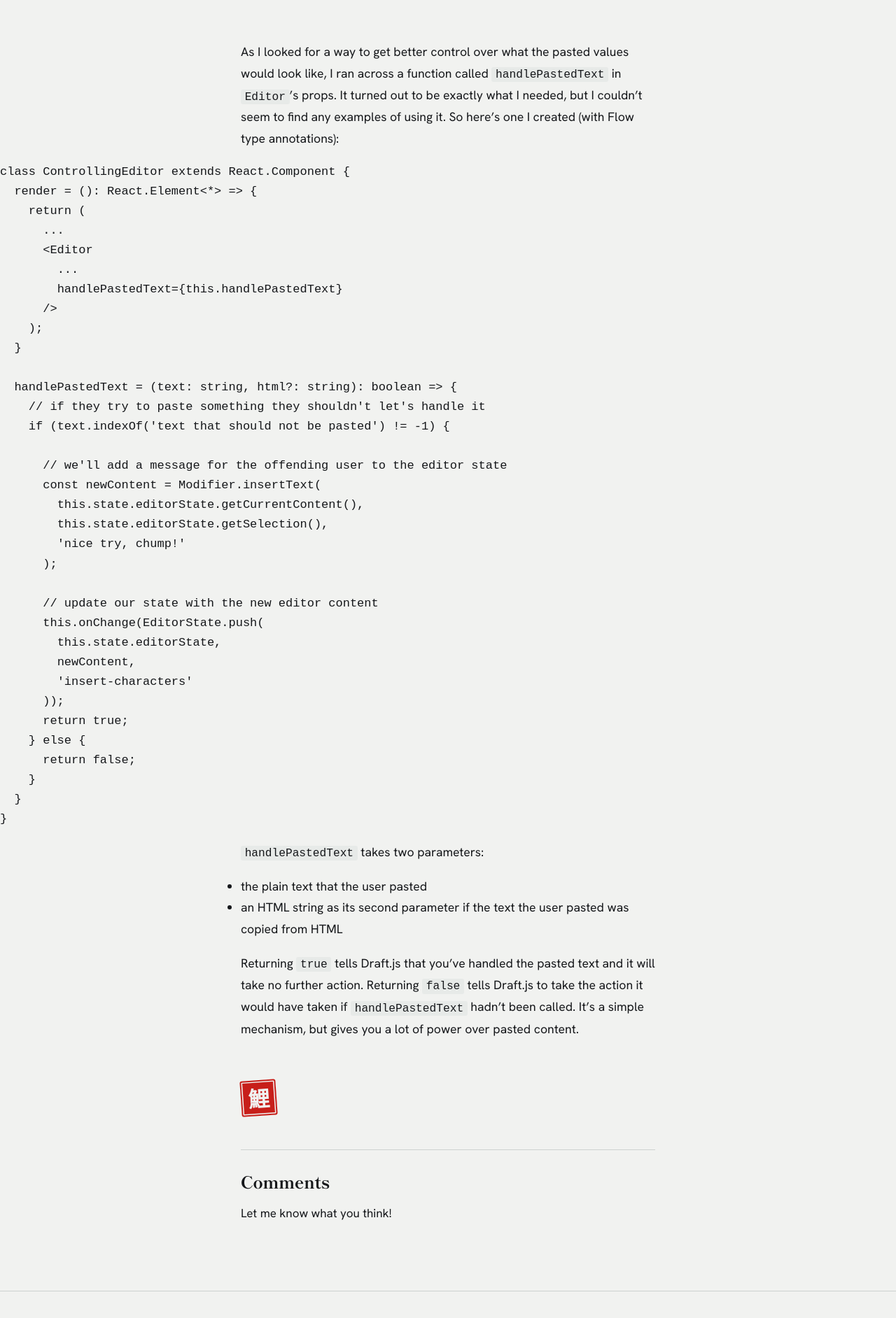
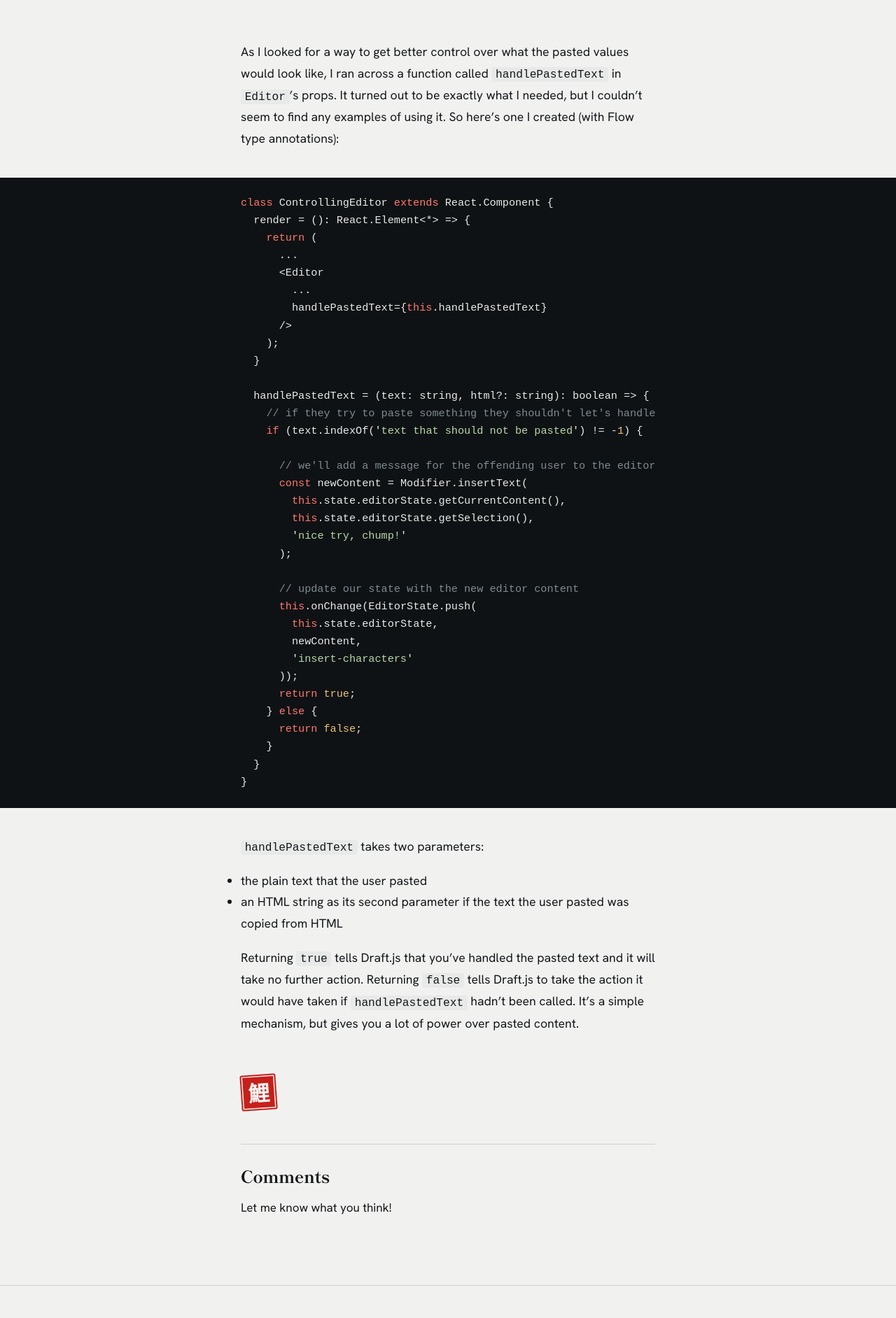
Before and after one commit to msiebert/msiebert.github.io, a Jekyll site: the page built from _posts/2016-12-30-draftjs-handling-pasted-content.md, in a window 1280 px wide. Shown: the part 1453-3337 px from the top of the page at 70% size. Built offline with Jekyll 4.4.1, drawn with Linux system fonts in a browser that asks for light colours; comment, search, counter and statistics services are not loaded.

Commit message:
Keep pages within narrow phone screens (#33)
Project and post tags had no spaces between their spans, so the tag row
could not wrap and pushed the home page wider than a phone. Tags now wrap
as a flex row, the list grids use minmax(0, 1fr), the header can wrap,
older posts' figure.highlight code blocks get the code-block styles (and
scroll inside the band), and long inline code can break.

Co-authored-by: Claude <noreply@anthropic.com>

```diff
--- a/assets/css/site.css
+++ b/assets/css/site.css
@@ -172,6 +172,7 @@ article.post .post-content :not(pre) > code {
   background: var(--wash);
   border-radius: 3px;
   font-size: 0.92em;
+  overflow-wrap: anywhere;
   padding: 0.1em 0.35em;
 }
 article.post .byline {
@@ -207,25 +208,29 @@ article.post #disqus_thread {
  * This less file contains all the styling for code snippets.
  * Code blocks stay ink-dark in both themes.
  */
-div.highlight {
+div.highlight,
+figure.highlight {
   --code-bg: #0f1214;
   background-color: var(--code-bg, #0f1214);
   color: #e8ebe9;
   margin: 2.5rem 0;
 }
 @media (prefers-color-scheme: dark) {
-  :root:not([data-theme="light"]) div.highlight {
+  :root:not([data-theme="light"]) div.highlight,
+  :root:not([data-theme="light"]) figure.highlight {
     --code-bg: #1b2429;
     border-bottom: 1px solid #36454d;
     border-top: 1px solid #36454d;
   }
 }
-:root[data-theme="dark"] div.highlight {
+:root[data-theme="dark"] div.highlight,
+:root[data-theme="dark"] figure.highlight {
   --code-bg: #1b2429;
   border-bottom: 1px solid #36454d;
   border-top: 1px solid #36454d;
 }
-div.highlight pre {
+div.highlight pre,
+figure.highlight pre {
   max-width: 1100px;
   padding-left: 1.5rem;
   padding-right: 1.5rem;
@@ -235,30 +240,41 @@ div.highlight pre {
   padding-bottom: 1.5rem;
   padding-top: 1.5rem;
 }
-div.highlight pre code {
+div.highlight pre code,
+figure.highlight pre code {
   display: block;
   font-size: 0.95rem;
   overflow-x: auto;
   white-space: pre;
 }
 div.highlight pre .k,
-div.highlight pre .kd {
+figure.highlight pre .k,
+div.highlight pre .kd,
+figure.highlight pre .kd {
   color: #ff7a70;
 }
 div.highlight pre .s,
+figure.highlight pre .s,
 div.highlight pre .s1,
-div.highlight pre .s2 {
+figure.highlight pre .s1,
+div.highlight pre .s2,
+figure.highlight pre .s2 {
   color: #b9d8a9;
 }
 div.highlight pre .cm,
-div.highlight pre .c1 {
+figure.highlight pre .cm,
+div.highlight pre .c1,
+figure.highlight pre .c1 {
   color: #7f8b92;
 }
 div.highlight pre .mi,
-div.highlight pre .kc {
+figure.highlight pre .mi,
+div.highlight pre .kc,
+figure.highlight pre .kc {
   color: #e8c27a;
 }
-div.highlight pre .nt {
+div.highlight pre .nt,
+figure.highlight pre .nt {
   color: #ff7a70;
 }
 .language-markdown.highlighter-rouge .highlight pre code {
@@ -311,6 +327,8 @@ header.site-header .content {
   padding-right: 1.5rem;
   align-items: center;
   display: flex;
+  flex-wrap: wrap;
+  gap: 0.5rem 1rem;
   justify-content: space-between;
   padding-bottom: 1rem;
   padding-top: 1.25rem;
@@ -345,6 +363,11 @@ header.site-header nav {
   align-items: center;
   display: flex;
   gap: 1.75rem;
+}
+@media (max-width: 720px) {
+  header.site-header nav {
+    gap: 1.25rem;
+  }
 }
 header.site-header nav a {
   border-bottom: 2px solid transparent;
@@ -471,7 +494,7 @@ article.home .featured {
 article.home .projects-list {
   display: grid;
   gap: 0 3rem;
-  grid-template-columns: 1fr 1fr;
+  grid-template-columns: repeat(2, minmax(0, 1fr));
   list-style: none;
   margin: 0;
   padding: 0;
@@ -480,12 +503,12 @@ article.home .projects-list > li {
   border-top: 1px solid var(--rule);
   display: grid;
   gap: 1.25rem;
-  grid-template-columns: 4.5rem 1fr;
+  grid-template-columns: 4.5rem minmax(0, 1fr);
   padding: 1.6rem 0 2rem;
 }
 @media (max-width: 720px) {
   article.home .projects-list {
-    grid-template-columns: 1fr;
+    grid-template-columns: minmax(0, 1fr);
   }
 }
 article.home .projects-list .title {
@@ -515,11 +538,11 @@ article.home .projects-list .links {
 }
 article.home .projects-list .tags {
   color: var(--muted);
+  display: flex;
+  flex-wrap: wrap;
   font-size: 0.9rem;
+  gap: 0 0.8rem;
   margin: 0.5rem 0 0;
-}
-article.home .projects-list .tags span {
-  margin-right: 0.8rem;
 }
 article.home .project-mark {
   align-items: center;
@@ -746,7 +769,7 @@ img {
   border-top: 1px solid var(--rule);
   display: grid;
   gap: 0.25rem 2rem;
-  grid-template-columns: 7rem 1fr;
+  grid-template-columns: 7rem minmax(0, 1fr);
   padding: 1.4rem 0;
 }
 .entries li:last-child {
@@ -780,15 +803,15 @@ img {
 }
 .entries .tags {
   color: var(--muted);
+  display: flex;
+  flex-wrap: wrap;
   font-size: 0.9rem;
+  gap: 0 0.8rem;
   margin: 0.5rem 0 0;
-}
-.entries .tags span {
-  margin-right: 0.8rem;
 }
 @media (max-width: 720px) {
   .entries li {
-    grid-template-columns: 1fr;
+    grid-template-columns: minmax(0, 1fr);
   }
   .entries time {
     padding-top: 0;
--- a/assets/less/_blog.less
+++ b/assets/less/_blog.less
@@ -101,6 +101,7 @@ article.post {
             background: var(--wash);
             border-radius: 3px;
             font-size: 0.92em;
+            overflow-wrap: anywhere;
             padding: 0.1em 0.35em;
         }
     }
--- a/assets/less/_code.less
+++ b/assets/less/_code.less
@@ -3,7 +3,8 @@
  * Code blocks stay ink-dark in both themes.
  */
 
-div.highlight {
+// Fenced blocks render as div.highlight; older posts use the {% highlight %} tag, which renders figure.highlight.
+div.highlight, figure.highlight {
     --code-bg: #0f1214;
     .horizontal-bar();
     margin: 2.5rem 0;
--- a/assets/less/_header.less
+++ b/assets/less/_header.less
@@ -7,6 +7,8 @@ header.site-header {
         .container;
         align-items: center;
         display: flex;
+        flex-wrap: wrap;
+        gap: 0.5rem 1rem;
         justify-content: space-between;
         padding-bottom: 1rem;
         padding-top: 1.25rem;
@@ -46,6 +48,10 @@ header.site-header {
         display: flex;
         gap: 1.75rem;
 
+        @media (max-width: @half-width-stop) {
+            gap: 1.25rem;
+        }
+
         a {
             border-bottom: 2px solid transparent;
             color: var(--ink);
```
Also changed, not shown: assets/less/_home.less (+7 -7 lines), assets/less/site.less (+6 -6 lines).
